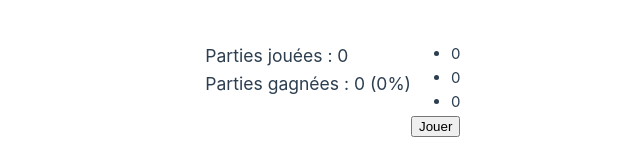
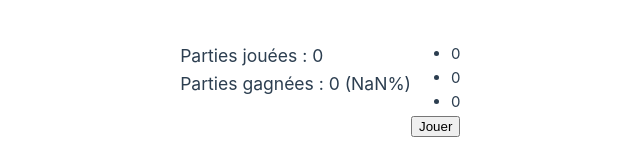
Before and after one commit to tame84/slot-machine, a Vue app: page / in a window 1280 px wide. Shown: the part 310-470 px from the top of the page, without its empty margins (229-869 px from the left). Built offline with nearby package versions, Linux system fonts and the light colour scheme; the HTML template or start-up script is replaced by a standard one.

Commit message:
fix(slots): now display the wins ratio rounded to 2 decimals

```diff
--- a/src/stores/stats.ts
+++ b/src/stores/stats.ts
@@ -4,13 +4,13 @@ import { defineStore } from 'pinia';
 export const useStatsStore = defineStore(
     'stats',
     () => {
-        const games = ref(0);
-        const wins = ref(0);
-        const ratio = computed(() => wins.value / games.value || 0);
-        function addGame() {
+        const games = ref<number>(0);
+        const wins = ref<number>(0);
+        const ratio = computed(() => ((wins.value / games.value) * 100).toFixed(2) || 0);
+        function addGame(): void {
             games.value++;
         }
-        function addWin() {
+        function addWin(): void {
             wins.value++;
         }
 
```
